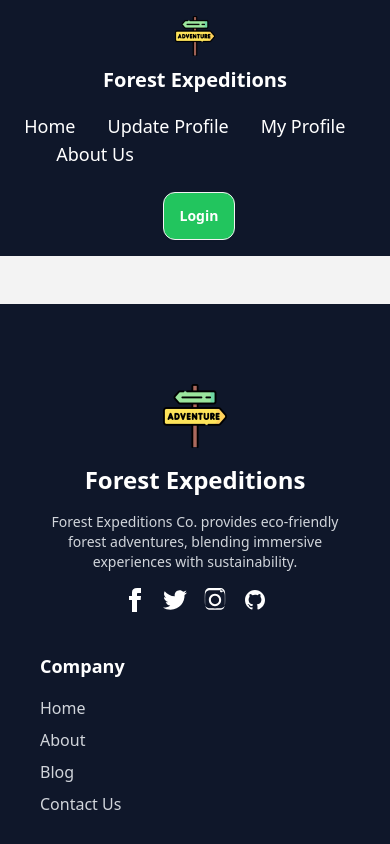
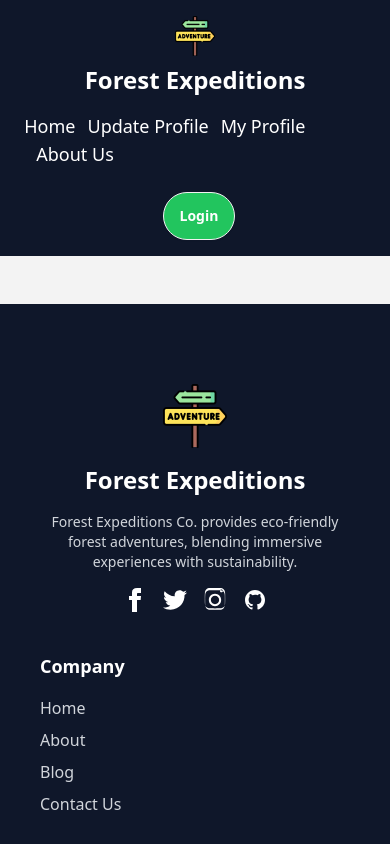
Before and after one commit to SantanuBanik-Phy/forest-expidation-project, a React (Vite) app: page /auth in a window 390 px wide. Shown: the top 844 px of the page. Built offline with nearby package versions, Linux system fonts and the light colour scheme; no server answers.

Commit message:
some responsiveness chnage in navbar and home page

```diff
--- a/src/Layouts/HomeLayout.jsx
+++ b/src/Layouts/HomeLayout.jsx
@@ -15,7 +15,7 @@ const HomeLayout = () => {
               <ToastContainer ></ToastContainer>
 
 
-      <nav className="bg-slate-900 mb-12 py-4">
+      <nav className="bg-slate-900 mb-12 md:py-4 py-8  ">
         <Navbar></Navbar>
       </nav>
 
--- a/src/components/Banner.jsx
+++ b/src/components/Banner.jsx
@@ -47,7 +47,7 @@ const Banner = () => {
                 className="w-full h-[500px] object-cover"
               />
               <div className="absolute inset-0 bg-black bg-opacity-40 flex flex-col items-center justify-center text-center px-4">
-                <h2 className="text-5xl font-bold mb-2 animate__animated animate__slideInDown">{slide.title}</h2>
+                <h2 className="md:text-5xl text-4xl font-bold mb-2 animate__animated animate__slideInDown">{slide.title}</h2>
                 <p className="mb-4 animate__animated animate__slideInUp ">{slide.description}</p>
                 <NavLink to="/aboutUs"><button className="btn  bg-green-500 rounded-xl">About Us</button></NavLink>
 
--- a/src/components/Navbar.jsx
+++ b/src/components/Navbar.jsx
@@ -20,12 +20,12 @@ const Navbar = () => {
       <div className="md:navbar flex md:flex-row justify-center items-center flex-col text-white ">
       <div className="md:navbar-start flex flex-col md:flex-row justify-center items-center ">
         <img src={logo} className="w-10 h-10" alt="" />
-        <Link to="/" className="btn btn-ghost normal-case text-xl">
+        <Link to="/" className="btn btn-ghost normal-case text-2xl">
          Forest Expeditions
         </Link>
       </div>
       <div className="md:navbar-center lg:flex">
-        <ul className="menu menu-horizontal px-2 space-x-8 mb-4 text-lg">
+        <ul className="menu menu-horizontal  md:space-x-8 space-x-3 mb-4 text-lg">
 
             <NavLink to="/" >Home</NavLink>
 
@@ -59,14 +59,14 @@ const Navbar = () => {
         {user && user?.email ? (
           <button
             onClick={logout}
-            className="btn bg-green-500 hover:bg-green-600 text-white rounded-xl"
+            className="btn bg-green-500  hover:bg-green-600 text-white rounded-full"
           >
             Log out
           </button>
         ) : (
           <Link
             to="/auth/login"
-            className="btn  bg-green-500 hover:bg-green-600 text-white rounded-xl"
+            className="btn  bg-green-500 hover:bg-green-600 text-white rounded-full"
           >
             Login
           </Link>
--- a/src/components/OurAgents.jsx
+++ b/src/components/OurAgents.jsx
@@ -41,7 +41,7 @@ const consultantsData = [
     id: 4,
     name: "Santanu",
     description: "Experienced in extreme sports and adrenaline-packed adventures, including skydiving.",
-    image: "https://i.ibb.co.com/85kwZWK/istockphoto-149452771-612x612.jpg",
+    image: "https://i.ibb.co.com/Qpgk5zP/handsome-young-business-man-holding-document-folder-220507-700.jpg",
     socials: {
       twitter: "https://twitter.com/johndoe",
       facebook: "https://facebook.com/johndoe",
@@ -69,7 +69,7 @@ const OurAgents = () => {
             <img
               src={agent.image}
               alt={agent.name}
-              className="w-full h-56 object-cover"
+              className="w-full md:h-60  h-64 object-cover"
             />
             {/* Agent Info */}
             <div className="bg-green-500 text-white p-4">
```
